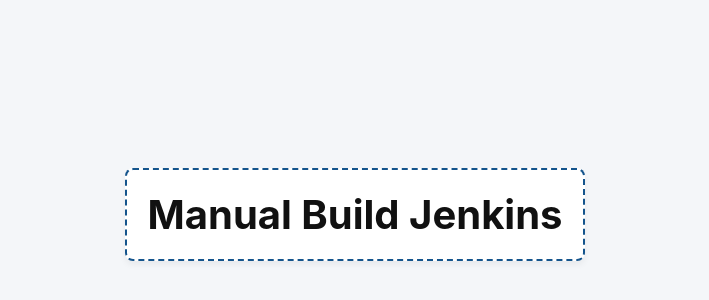
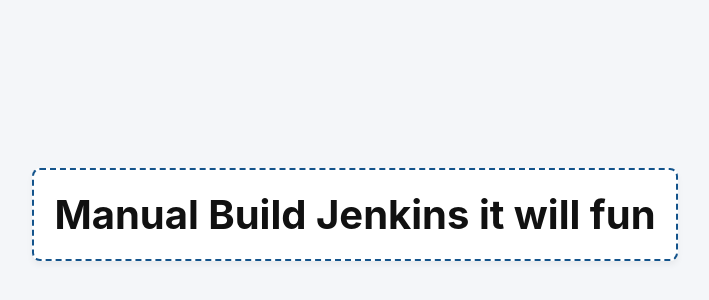
Before and after one commit to ramchandra8888/jenkins-demo, a plain HTML site: page index.html in a window 1280 px wide. Shown: the part 186-486 px from the top of the page, without its empty margins (285-994 px from the left). Drawn offline with Linux system fonts and the light colour scheme.

Commit message:
modified index .html

```diff
--- a/index.html
+++ b/index.html
@@ -29,7 +29,7 @@
 </head>
 <body>
 
-    <h1>Manual Build Jenkins</h1>
+    <h1>Manual Build Jenkins it will fun </h1>
 
 </body>
 </html>
```
